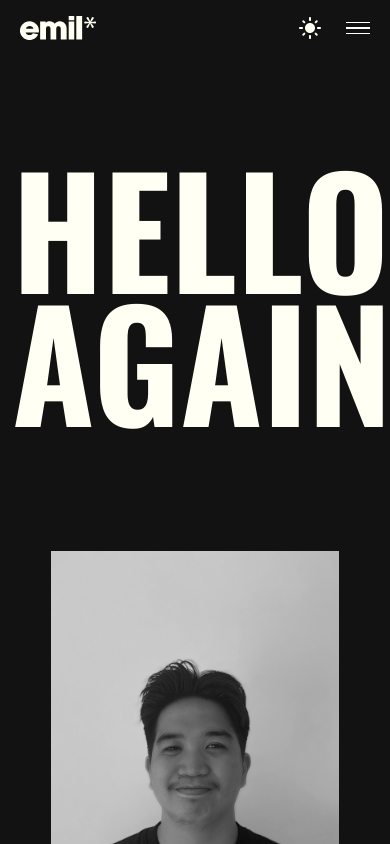
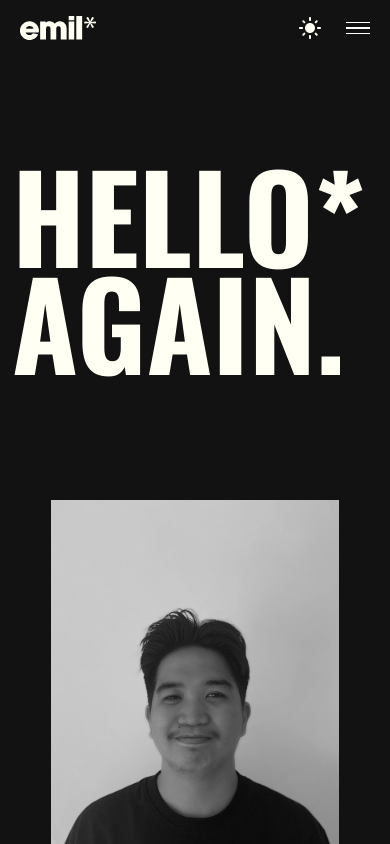
Before and after one commit to Eisenhearth/emil-portfolio-website, a Next.js app: page /about in a window 390 px wide. Shown: the top 844 px of the page. Built offline with nearby package versions, Linux system fonts and the light colour scheme; a web font is replaced by a local one.

Commit message:
Final (2)

```diff
--- a/components/sections/MyselfHeroSection.tsx
+++ b/components/sections/MyselfHeroSection.tsx
@@ -7,10 +7,10 @@ const MyselfHeroSection = () => {
       <div className='max-w-screen-xl mx-auto my-28 md:my-0'>
         <div className='grid grid-col-2 grid-rows-2 mt-3'>
             <div className='col-span-2 px-3 md:px-0'>
-                <p className='text-[150px] md:text-[280px] lg:text-[350px] font-Oswald font-black leading-[0.78] tracking-[.85] dark:text-[#fffff4]'>HELLO*</p>
+                <p className='text-[120px] md:text-[280px] lg:text-[350px] font-Oswald font-black leading-[0.78] tracking-[.85] dark:text-[#fffff4]'>HELLO*</p>
             </div>
             <div className='col-span-2 lg:pl-60 px-3 md:px-0'>
-                <p className='text-[150px] md:text-[280px] lg:text-[370px] font-Oswald font-black leading-[0.85] tracking-[.85] dark:text-[#fffff4]'>AGAIN.</p>
+                <p className='text-[120px] md:text-[280px] lg:text-[370px] font-Oswald font-black leading-[0.85] tracking-[.85] dark:text-[#fffff4]'>AGAIN.</p>
             </div>
         </div>
       </div>
```
